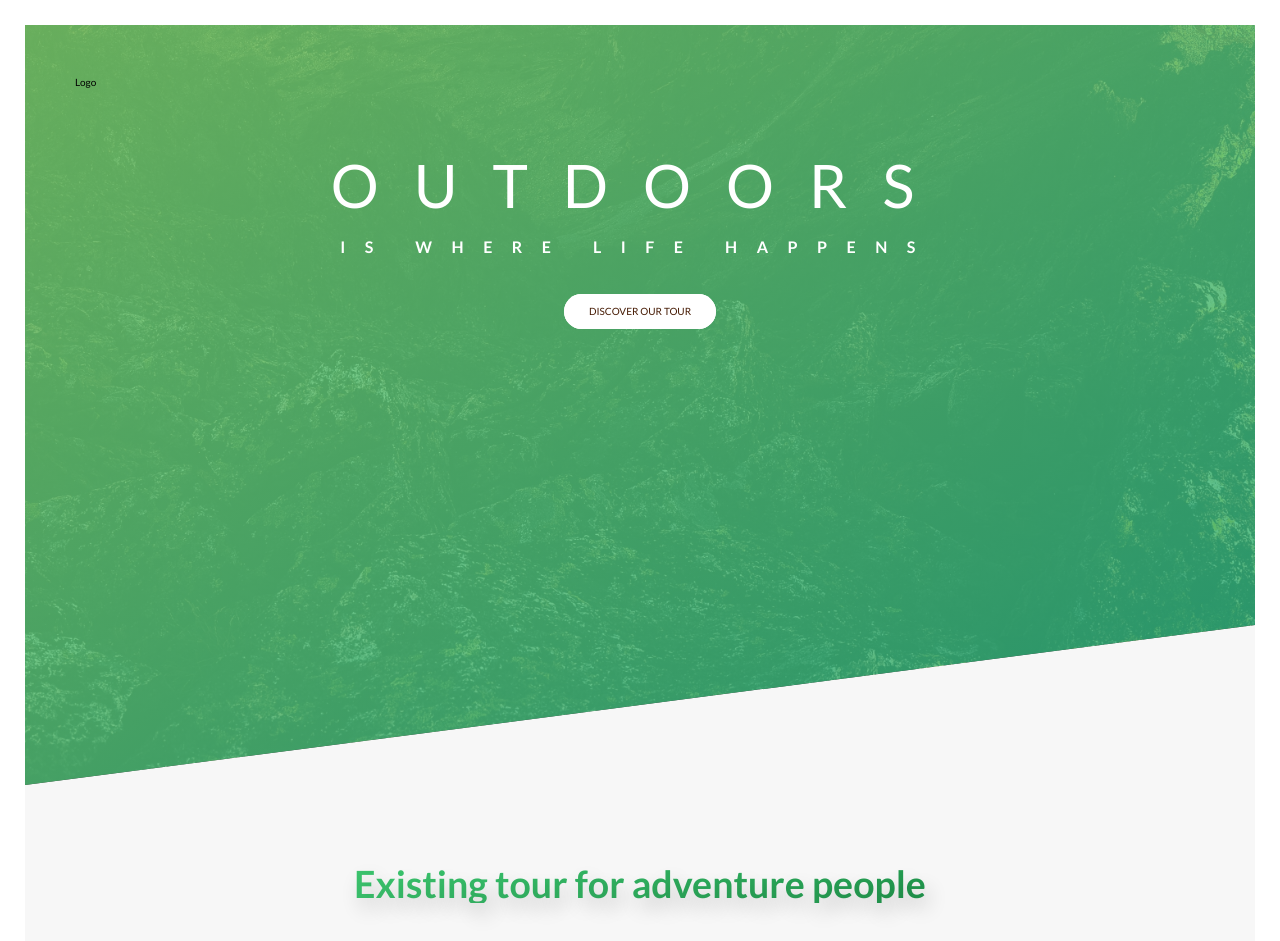
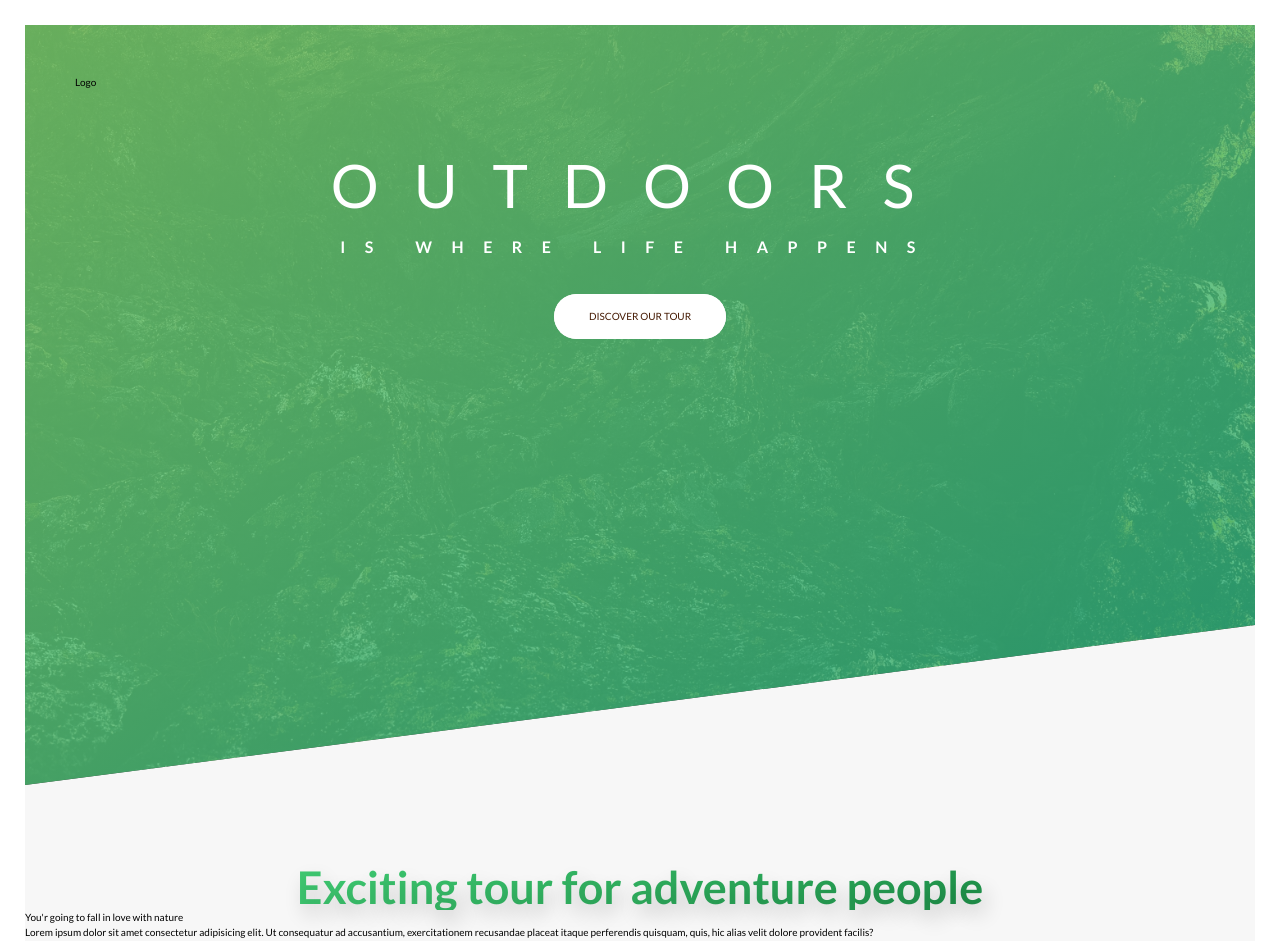
Before and after one commit to OmBharti999/pro, a Next.js app: page / in a window 1280 px wide. Shown: the top 941 px of the page. Built offline with nearby package versions, Linux system fonts and the light colour scheme.

Commit message:
update font

```diff
--- a/app/_component/button/LinkButton.tsx
+++ b/app/_component/button/LinkButton.tsx
@@ -1,5 +1,6 @@
 import Link from "next/link";
 import React from "react";
+import { PText } from "..";
 
 interface Props {
   url: string;
@@ -10,7 +11,7 @@ interface Props {
 export const LinkButton = ({ url, addClass, btnName }: Props) => {
   return (
     <Link href={url} className={`btn ${addClass}`}>
-      {btnName}
+      <PText content={btnName} addClass={"font-medium"} />
     </Link>
   );
 };
--- a/app/_component/button/index.css
+++ b/app/_component/button/index.css
@@ -1,5 +1,5 @@
 .btn {
-  @apply inline-block relative px-10 py-4 rounded-full text-center hover:-translate-y-1 active:-translate-y-[-0.1rem] uppercase transition-all;
+  @apply inline-block relative px-14 py-6 rounded-full text-center hover:-translate-y-1 active:-translate-y-[-0.1rem] uppercase transition-all;
 }
 .btn:hover {
   box-shadow: 0 0.2rem 1rem rgba(0, 0, 0, 0.3);
--- a/app/_component/fonts/Fonts.tsx
+++ b/app/_component/fonts/Fonts.tsx
@@ -9,12 +9,12 @@ interface Props {
 
 // text--->
 export const PText = ({ content = "Text", addClass }: Props) => {
-  return <p className={addClass}>{content}</p>;
+  return <p className={`text-2xl ${addClass}`}>{content}</p>;
 };
 
 // heading--->
 export const Heading = ({ content = "Text", addClass }: Props) => {
-  return <h2 className={addClass}>{content}</h2>;
+  return <h2 className={`text-3xl ${addClass}`}>{content}</h2>;
 };
 
 export const PrimHeading = ({ content = "TextHeading", addClass }: Props) => {
--- a/app/_component/fonts/index.css
+++ b/app/_component/fonts/index.css
@@ -1,5 +1,5 @@
 .heading-secondary {
-  @apply font-bold text-6xl bg-gradient-to-r from-green-400 to-green-700 text-center bg-clip-text text-transparent hover:skew-y-3 hover:skew-x-12;
+  @apply font-bold text-7xl bg-gradient-to-r from-green-400 to-green-700 text-center bg-clip-text text-transparent hover:skew-y-3 hover:skew-x-12;
   text-shadow: 0.5rem 1rem 2rem rgba(0, 0, 0, 0.2);
   transition: all 0.3s;
 }
--- a/app/_component/mainContent/MainContent.tsx
+++ b/app/_component/mainContent/MainContent.tsx
@@ -7,12 +7,13 @@ export const MainContent = () => {
   return (
     <main>
       <section className="section-about">
-        <HeadingSecondary content="Existing tour for adventure people" />
-        <div className="flex">
-          <aside>
-            <Heading content="" />
-            <PText content=""/>
-            <Heading content="" />
+        <HeadingSecondary content="Exciting tour for adventure people" />
+        <div className="flex container mx-auto">
+          <aside className="">
+            <Heading content="You'r going to fall in love with nature" />
+            <PText content="Lorem ipsum dolor sit amet consectetur adipisicing elit. Ut consequatur ad accusantium, exercitationem recusandae placeat itaque perferendis quisquam, quis, hic alias velit dolore provident facilis?" />
+            <Heading content="Live adventures like you have never before" />
+            <PText content="Lorem ipsum, dolor sit amet consectetur adipisicing elit. Tenetur ullam amet dolor assumenda suscipit provident enim rem sint ea nihil." />
           </aside>
           <aside></aside>
         </div>
```
